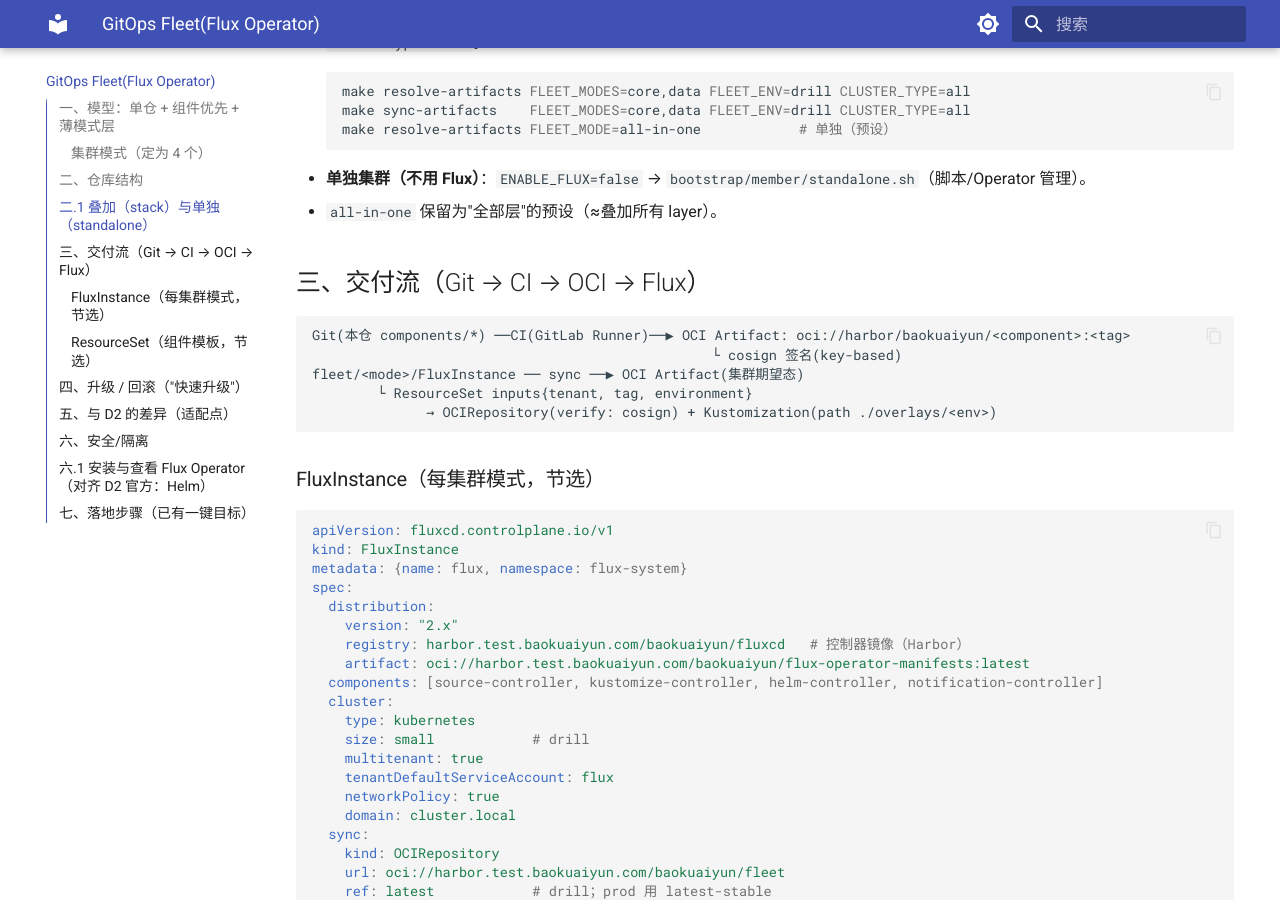
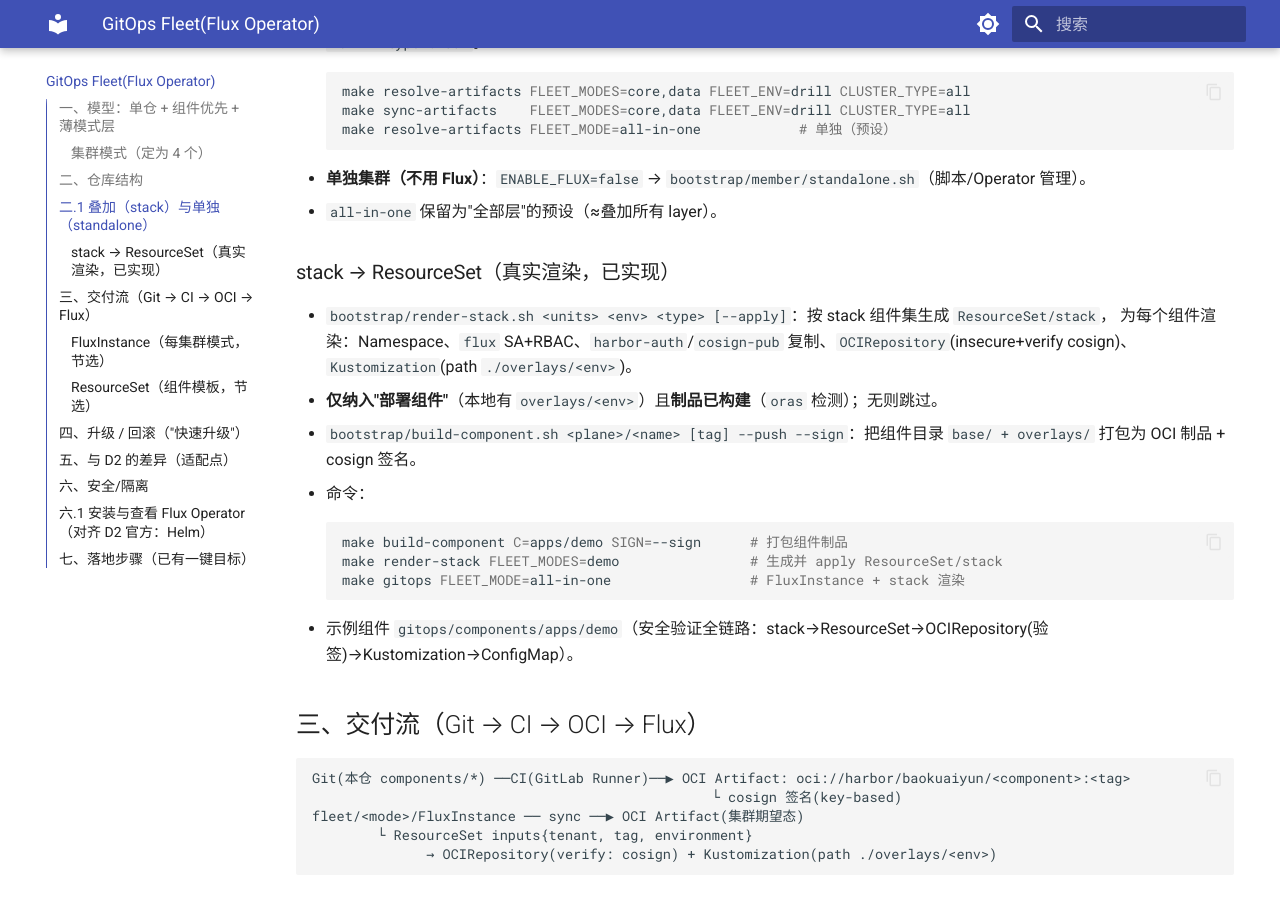
Before and after one commit to baokuaiyun/kvm-k8s-platform, an MkDocs documentation site: the page built from docs/gitops-fleet.md, in a window 1280 px wide and 900 px high, scrolled down 1451 px. Built offline with MkDocs 1.6.1 and Material for MkDocs 9.7.7, drawn with Linux system fonts in a browser that asks for light colours.

Commit message:
feat(gitops): stack→ResourceSet 真实渲染 + 组件 OCI 制品流水线
- bootstrap/render-stack.sh：按 stack 组件集生成 ResourceSet/stack
  （Namespace/flux SA+RBAC/secret copyFrom/OCIRepository verify/Kustomization path=overlays/<env>）
  仅纳入"部署组件"（本地 overlays/<env>）且制品已构建（oras 检测）
- bootstrap/build-component.sh：组件目录(base+overlays) -> OCI 制品 + cosign 签名
- gitops/components/apps/demo：示例组件（全链路验证）
- Makefile：build-component / render-stack；gitops 增加 stack 渲染
- 文档：gitops-fleet 增"真实渲染"；README/ledger 更新

````diff
--- a/docs/gitops-fleet.md
+++ b/docs/gitops-fleet.md
@@ -57,6 +57,19 @@ repo/
   ```
 - **单独集群（不用 Flux）**：`ENABLE_FLUX=false` → `bootstrap/member/standalone.sh`（脚本/Operator 管理）。
 - `all-in-one` 保留为"全部层"的预设（≈叠加所有 layer）。
+
+### stack → ResourceSet（真实渲染，已实现）
+- `bootstrap/render-stack.sh <units> <env> <type> [--apply]`：按 stack 组件集生成 `ResourceSet/stack`，
+  为每个组件渲染：Namespace、`flux` SA+RBAC、`harbor-auth`/`cosign-pub` 复制、`OCIRepository`(insecure+verify cosign)、`Kustomization`(path `./overlays/<env>`)。
+- **仅纳入"部署组件"**（本地有 `overlays/<env>`）且**制品已构建**（`oras` 检测）；无则跳过。
+- `bootstrap/build-component.sh <plane>/<name> [tag] --push --sign`：把组件目录 `base/ + overlays/` 打包为 OCI 制品 + cosign 签名。
+- 命令：
+  ```bash
+  make build-component C=apps/demo SIGN=--sign      # 打包组件制品
+  make render-stack FLEET_MODES=demo                # 生成并 apply ResourceSet/stack
+  make gitops FLEET_MODE=all-in-one                 # FluxInstance + stack 渲染
+  ```
+- 示例组件 `gitops/components/apps/demo`（安全验证全链路：stack→ResourceSet→OCIRepository(验签)→Kustomization→ConfigMap）。
 
 ## 三、交付流（Git → CI → OCI → Flux）
 
````
Also changed, not shown: docs/state-ledger.md (+1 -0 lines), gitops/README.md (+8 -3 lines), 8 other files.
